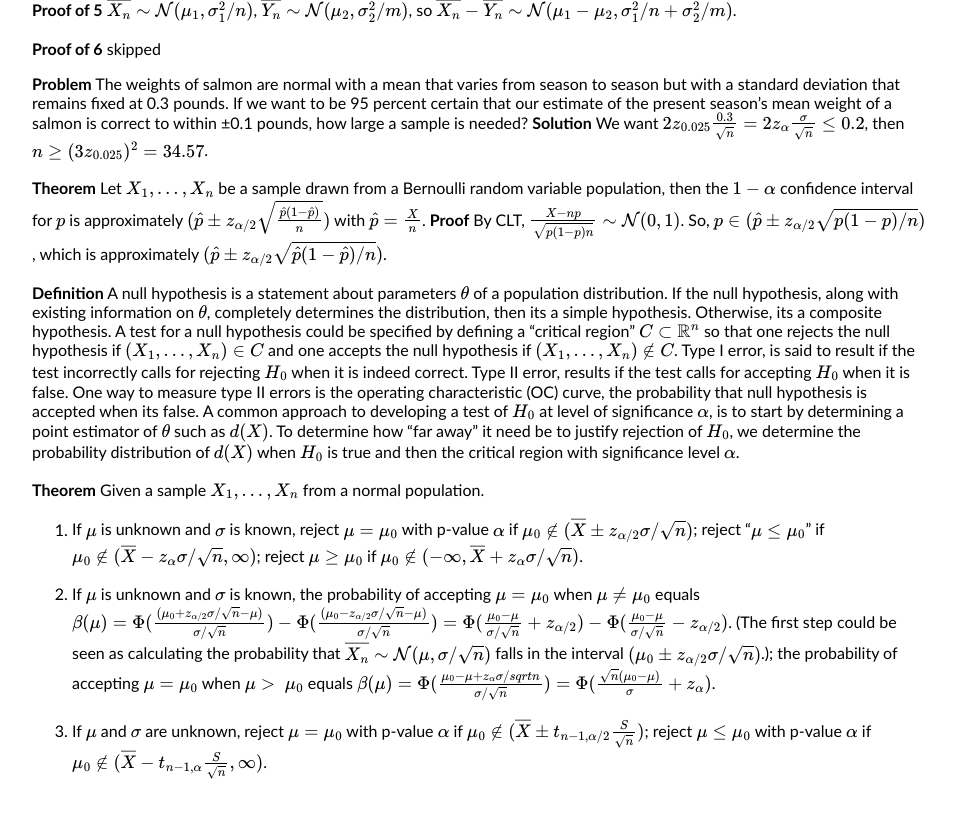
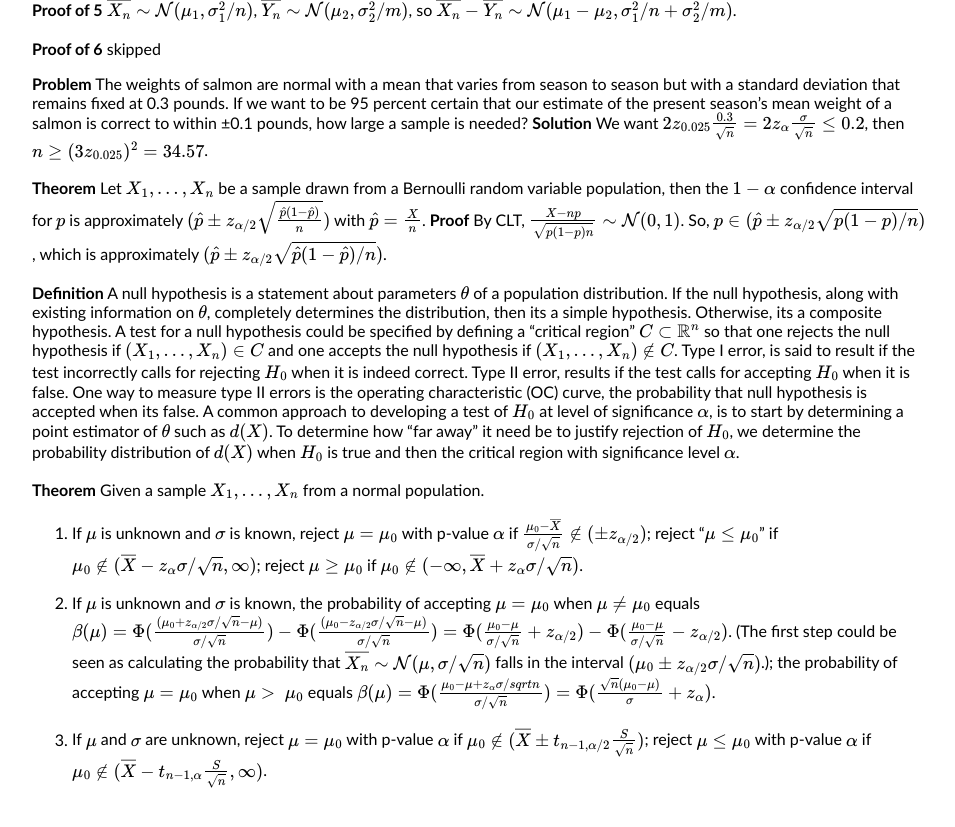
Before and after one commit to henryzhang11/questions-I-have, a Jekyll site: the page built from _posts/2023-08-20-probability-theory-review.md, in a window 1280 px wide and 900 px high, scrolled down 4976 px. Shown: the top 827 px of the window, without its empty margins (160-1115 px from the left). Built offline with Jekyll 4.4.1, drawn with Linux system fonts in a browser that asks for light colours; formulas are drawn with MathJax 3.

Commit message:
Update 2023-08-20-probability-theory-review.md

```diff
--- a/_posts/2023-08-20-probability-theory-review.md
+++ b/_posts/2023-08-20-probability-theory-review.md
@@ -140,7 +140,7 @@ title: "probability theory review"
 **Definition** A null hypothesis is a statement about parameters $\theta$ of a population distribution. If the null hypothesis, along with existing information on $\theta$, completely determines the distribution, then its a simple hypothesis. Otherwise, its a composite hypothesis. A test for a null hypothesis could be specified by defining a "critical region" $C\subset \mathbb{R}^n$ so that one rejects the null hypothesis if $(X_1,...,X_n)\in C$ and one accepts the null hypothesis if $(X_1,...,X_n)\notin C$. Type I error, is said to result if the test incorrectly calls for rejecting $H_0$ when it is indeed correct. Type II error, results if the test calls for accepting $H_0$ when it is false. One way to measure type II errors is the operating characteristic (OC) curve, the probability that null hypothesis is accepted when its false. A common approach to developing a test of $H_0$ at level of significance $\alpha$, is to start by determining a point estimator of $\theta$ such as $d(X)$. To determine how “far away” it need be to justify rejection of $H_0$, we determine the probability distribution of $d(X)$ when $H_0$ is true and then the critical region with significance level $\alpha$.
 
 **Theorem** Given a sample $X_1,...,X_n$ from a normal population.
-1. If $\mu$ is unknown and $\sigma$ is known, reject $\mu=\mu_0$ with p-value $\alpha$ if $\mu_0\notin(\overline{X}\pm z_{\alpha/2}\sigma/\sqrt{n})$; reject "$\mu\leq\mu_0$" if $\mu_0\notin(\overline{X}-z_{\alpha}\sigma/\sqrt{n},\infty)$; reject $\mu\geq\mu_0$ if $\mu_0\notin(-\infty,\overline{X}+z_{\alpha}\sigma/\sqrt{n})$.
+1. If $\mu$ is unknown and $\sigma$ is known, reject $\mu=\mu_0$ with p-value $\alpha$ if $\frac{\mu_0-\overline{X}}{\sigma/\sqrt{n}}\notin(\pm z_{\alpha/2})$; reject "$\mu\leq\mu_0$" if $\mu_0\notin(\overline{X}-z_{\alpha}\sigma/\sqrt{n},\infty)$; reject $\mu\geq\mu_0$ if $\mu_0\notin(-\infty,\overline{X}+z_{\alpha}\sigma/\sqrt{n})$.
 
 2. If $\mu$ is unknown and $\sigma$ is known, the probability of accepting $\mu=\mu_0$ when $\mu\neq \mu_0$ equals $\beta(\mu)=\Phi(\frac{(\mu_0+z_{\alpha/2}\sigma/\sqrt{n}-\mu)}{\sigma/\sqrt{n}})-\Phi(\frac{(\mu_0-z_{\alpha/2}\sigma/\sqrt{n}-\mu)}{\sigma/\sqrt{n}})=\Phi(\frac{\mu_0-\mu}{\sigma/\sqrt{n}}+z_{\alpha/2})-\Phi(\frac{\mu_0-\mu}{\sigma/\sqrt{n}}-z_{\alpha/2})$. (The first step could be seen as calculating the probability that $\overline{X_n}\sim\mathcal{N}(\mu,\sigma/\sqrt{n})$ falls in the interval $(\mu_0\pm z_{\alpha/2}\sigma/\sqrt{n})$.); the probability of accepting $\mu=\mu_0$ when $\mu \>\ \mu_0$ equals $\beta(\mu)=\Phi(\frac{\mu_0-\mu+z_\alpha\sigma/sqrt{n}}{\sigma/\sqrt{n}})=\Phi(\frac{\sqrt{n}(\mu_0-\mu)}{\sigma}+z_\alpha)$.
 
```
